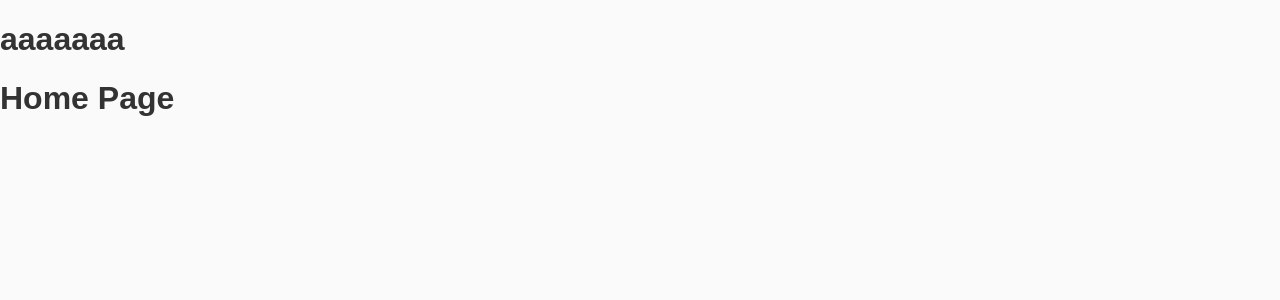
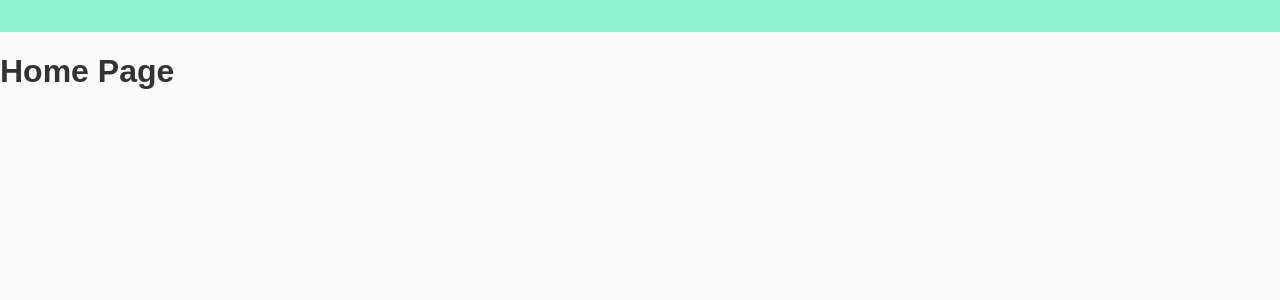
Before and after one commit to millo-cmd/proyectoomahe, a React (Create React App) app: page /home in a window 1280 px wide. Shown: the top 300 px of the page. Built offline with nearby package versions, Linux system fonts and the light colour scheme.

Commit message:
navegacion verificada con rol

```diff
--- a/src/components/Navbar.jsx
+++ b/src/components/Navbar.jsx
@@ -1,11 +1,46 @@
-import React from "react";
+import React, { useState, useEffect } from "react";
 import { Link } from "react-router-dom";
+
+import { jwtDecode } from 'jwt-decode'
+
+import '../styles/navbar.css'
 
 
 const NavBar = () => {
+    const [userRol, setUserRol] = useState();
+
+
+    useEffect(() => {
+        const token = localStorage.getItem('authToken');
+
+        if(token){
+            try{
+                const data = jwtDecode(token);
+                const rol = data.rol;
+                setUserRol(rol);
+
+                console.log(rol);
+
+
+            }catch(e){
+                console.log('error al decodificar el token: ', e.message);
+            }
+        }else{
+            console.log('No se encontró un token en el almacenamiento local');
+        }
+    })
+
+
     return (
-        <div>
-            <h1>aaaaaaa</h1>
+        <div className="divBar">
+            <ul>
+                {
+                    userRol === 'Administrador Org' && (
+                        <li> <a href=""> aña</a></li>
+                    )
+                }
+            </ul>
+
 
         </div>
     );
--- /dev/null
+++ b/src/styles/navbar.css
@@ -0,0 +1,6 @@
+.divBar{
+    background-color: rgb(142, 241, 208);
+    max-height: 3%;
+    display: flex;
+    justify-content: center;
+}
```
